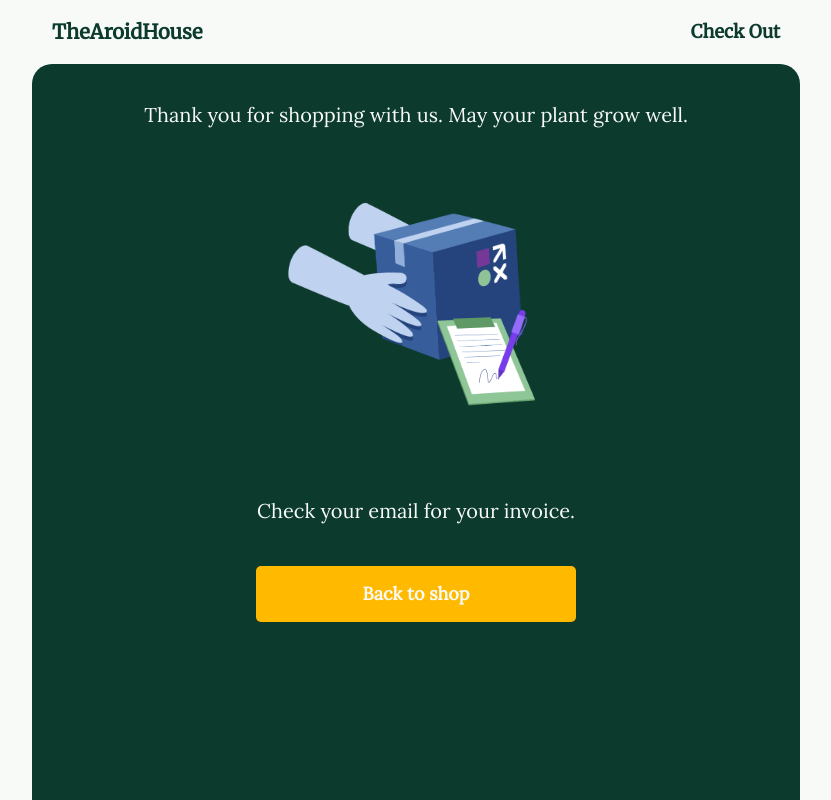
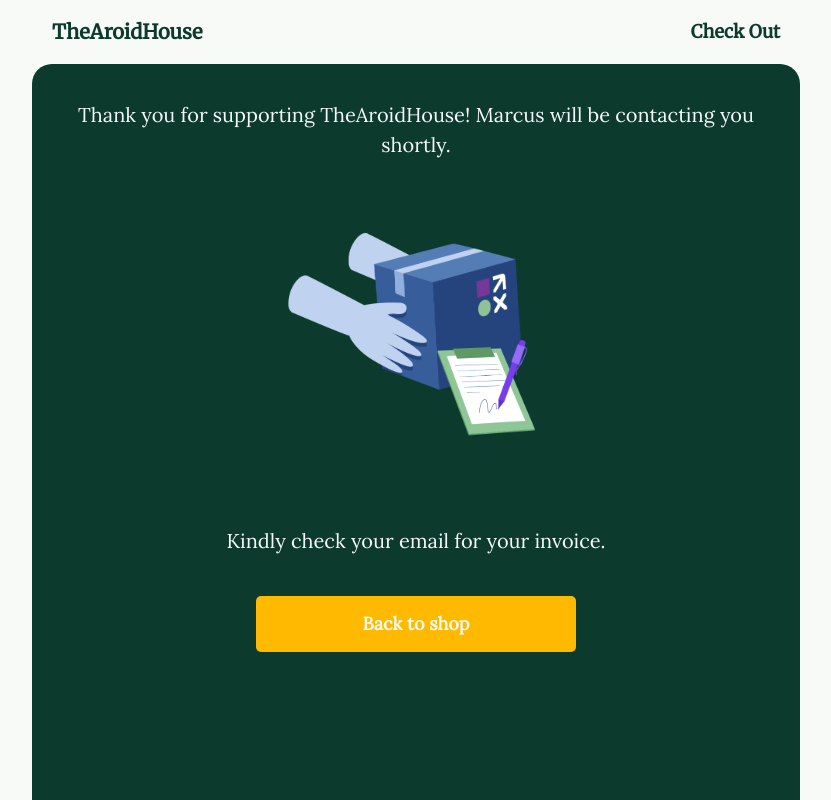
Before and after one commit to thearoidhouse/the-aroid-house-official-site, a Next.js app: page /thankyou in a window 1280 px wide. Shown: the whole page, without its empty margins (224-1055 px from the left). Built offline with nearby package versions, Linux system fonts and the light colour scheme.

Commit message:
style: :lipstick: Change thank you page message

```diff
--- a/src/pages/thankyou.js
+++ b/src/pages/thankyou.js
@@ -1,4 +1,4 @@
-import { Flex, chakra, Center } from "@chakra-ui/react";
+import { Flex, Text, Center } from "@chakra-ui/react";
 
 import Link from "next/link";
 import { HeaderCheckout } from "../components/layout/HeaderCheckout";
@@ -24,20 +24,16 @@ function thankyou() {
           padding="5"
           align="center"
         >
-          <chakra.h3
-            marginTop="4"
-            fontSize="xl"
-            color="background"
-            align="center"
-          >
-            Thank you for shopping with us. May your plant grow well.
-          </chakra.h3>
+          <Text marginTop="4" fontSize="xl" color="background" align="center">
+            Thank you for supporting TheAroidHouse! Marcus will be contacting
+            you shortly.
+          </Text>
 
           <ThankyouAnimation />
 
-          <chakra.h3 marginTop="4" fontSize="xl" color="background">
-            Check your email for your invoice.
-          </chakra.h3>
+          <Text marginTop="4" fontSize="xl" color="background">
+            Kindly check your email for your invoice.
+          </Text>
 
           <Link href="/shop">
             <BigButton marginTop="10" name={"Back to shop"} />
```
